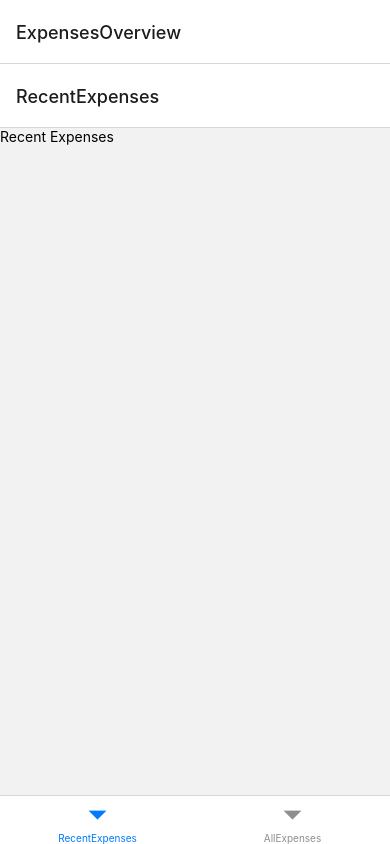
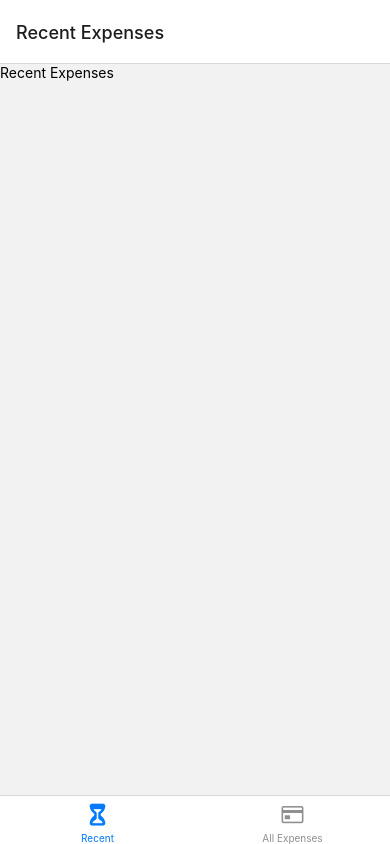
Before and after one commit to pzelic29/ExpensesTrackerApp, a React Native app: screen /RecentExpenses in a window 390 px wide. Built offline with nearby package versions, Linux system fonts and the light colour scheme.

Commit message:
Creating components to display expenses

```diff
--- a/App.js
+++ b/App.js
@@ -2,6 +2,7 @@ import { StatusBar } from "expo-status-bar";
 import { NavigationContainer } from "@react-navigation/native";
 import { createNativeStackNavigator } from "@react-navigation/native-stack";
 import { createBottomTabNavigator } from "@react-navigation/bottom-tabs";
+import {Ionicons} from '@expo/vector-icons';
 
 import AllExpenses from "./screens/AllExpenses";
 import ManageExpense from "./screens/ManageExpenses";
@@ -10,11 +11,29 @@ import RecentExpenses from "./screens/RecentExpenses";
 const Stack = createNativeStackNavigator();
 const BottomTabs = createBottomTabNavigator();
 
-function ExpensesOverview(){
-  return <BottomTabs.Navigator>
-    <BottomTabs.Screen name="RecentExpenses" component={RecentExpenses} />
-    <BottomTabs.Screen name="AllExpenses" component={AllExpenses} />
-  </BottomTabs.Navigator>
+function ExpensesOverview() {
+  return (
+    <BottomTabs.Navigator>
+      <BottomTabs.Screen
+      name="RecentExpenses"
+      component={RecentExpenses}
+      options={{
+        title: 'Recent Expenses',
+        tabBarLabel: 'Recent',
+        tabBarIcon: ({color,size}) => <Ionicons  name="hourglass" size={size} color={color}/>
+        }}
+      />
+      <BottomTabs.Screen
+      name="AllExpenses"
+      component={AllExpenses}
+      options={{
+        title: 'All Expenses',
+        tabBarLabel: 'All Expenses',
+        tabBarIcon: ({color,size}) => <Ionicons  name="card-outline" size={size} color={color}/>
+        }}
+      />
+    </BottomTabs.Navigator>
+  );
 }
 
 export default function App() {
@@ -23,7 +42,11 @@ export default function App() {
       <StatusBar style="auto" />
       <NavigationContainer>
         <Stack.Navigator>
-        <Stack.Screen name="ExpensesOverview" component={ExpensesOverview} />
+          <Stack.Screen
+            name="ExpensesOverview"
+            component={ExpensesOverview}
+            options={{ headerShown: false }}
+          />
           <Stack.Screen name="ManageExpense" component={ManageExpense} />
         </Stack.Navigator>
       </NavigationContainer>
```
Also changed, not shown: components/Expenses/Expenses.js (added, +14 -0 lines), components/Expenses/ExpensesList.js (added, +7 -0 lines), components/Expenses/ExpensesSummary.js (added, +14 -0 lines).
